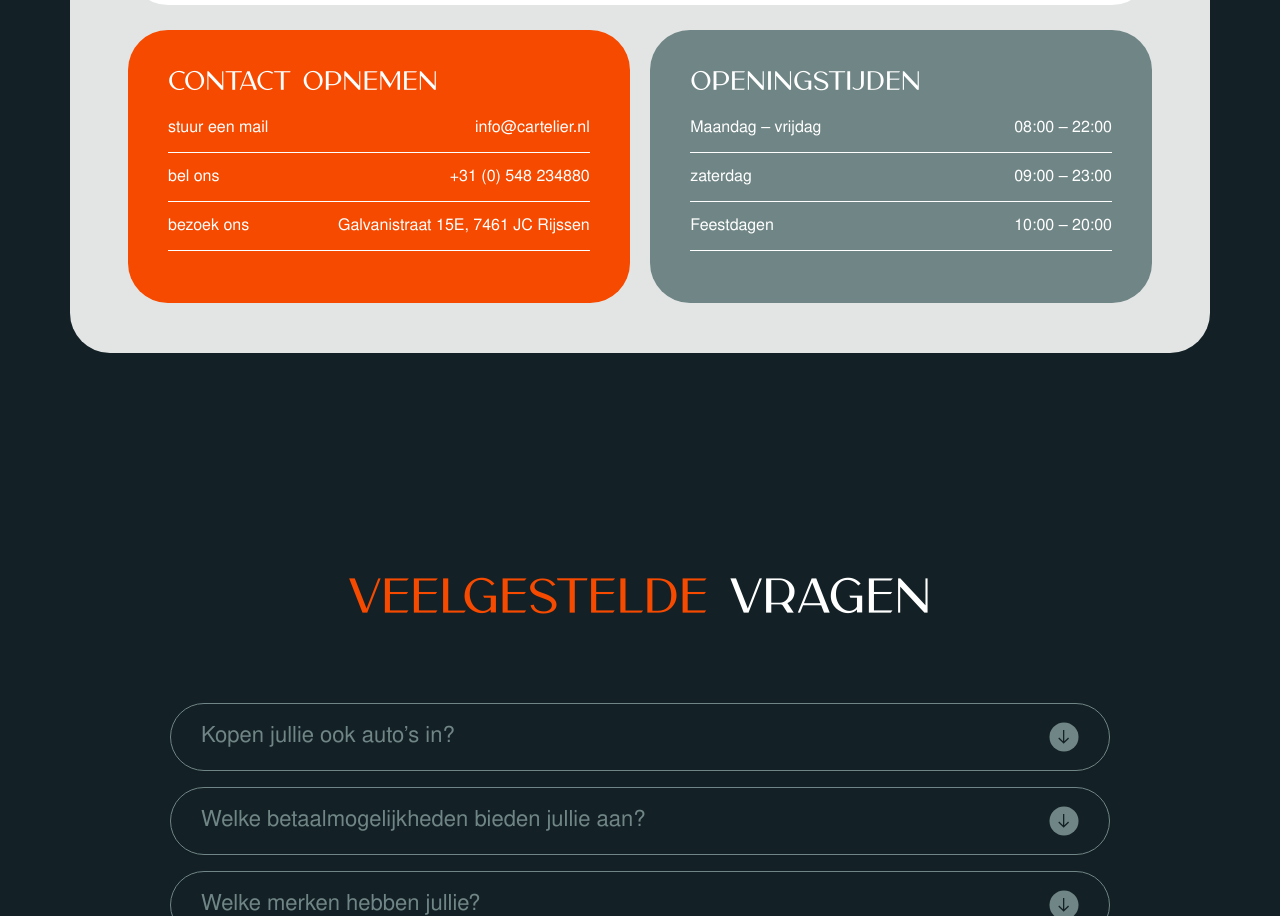
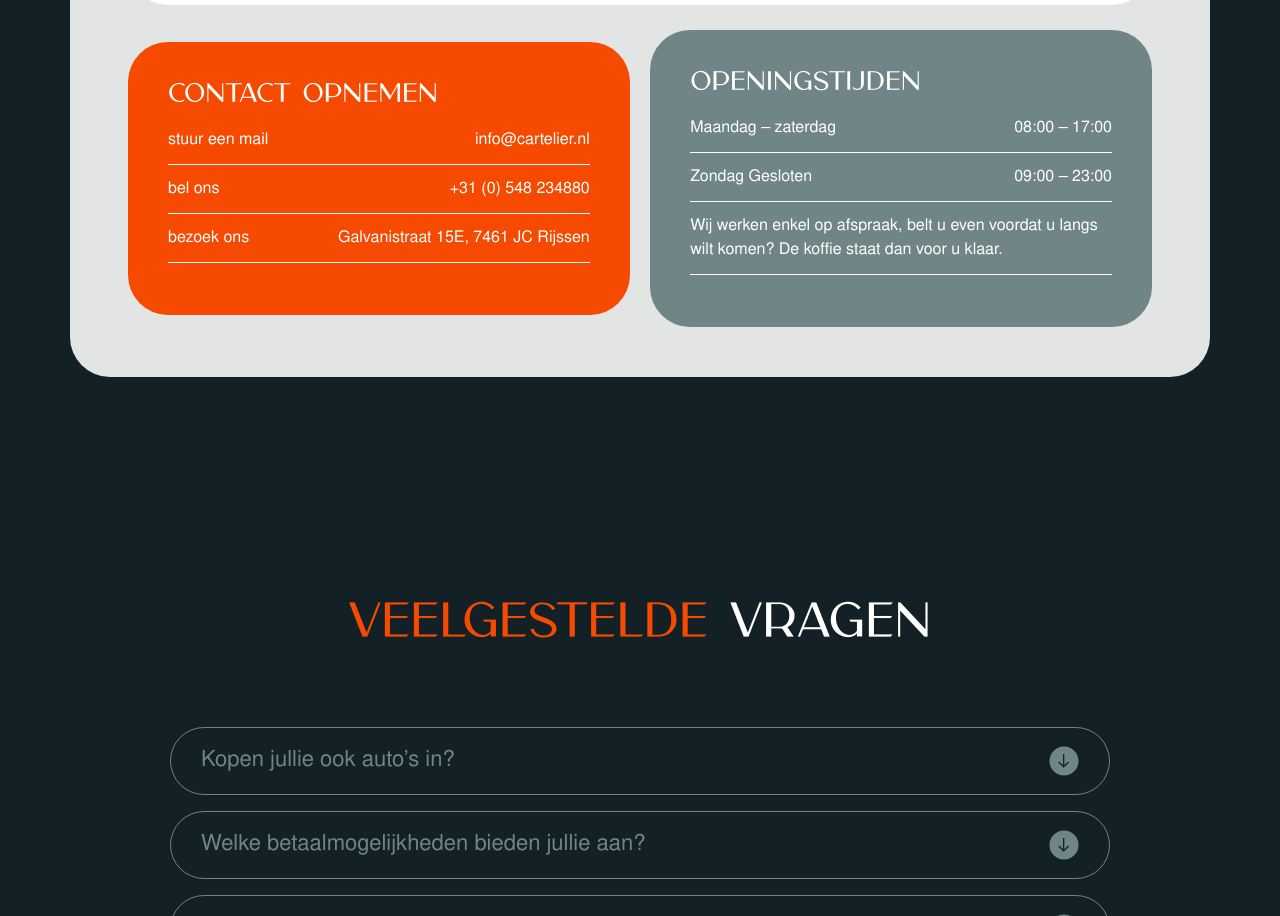
Before and after one commit to erjenweb/nextjs, a Next.js app: page /over-ons in a window 1280 px wide. Shown: the part 3845-4761 px from the top of the page. Built offline with nearby package versions, Linux system fonts and the light colour scheme; no server answers; the database is empty.

Commit message:
Update page.tsx

```diff
--- a/src/app/over-ons/page.tsx
+++ b/src/app/over-ons/page.tsx
@@ -215,16 +215,15 @@ function OverOnsPage() {
                   <span className="title">openingstijden</span>
                   <ul>
                     <li>
-                      <span>Maandag – vrijdag</span>
-                      <span>08:00 – 22:00</span>
+                      <span>Maandag – zaterdag</span>
+                      <span>08:00 – 17:00</span>
                     </li>
                     <li>
-                      <span>zaterdag</span>
+                      <span>Zondag Gesloten</span>
                       <span>09:00 – 23:00</span>
                     </li>
                     <li>
-                      <span>Feestdagen</span>
-                      <span>10:00 – 20:00</span>
+                      Wij werken enkel op afspraak, belt u even voordat u langs wilt komen? De koffie staat dan voor u klaar.
                     </li>
                   </ul>
                 </div>
```
